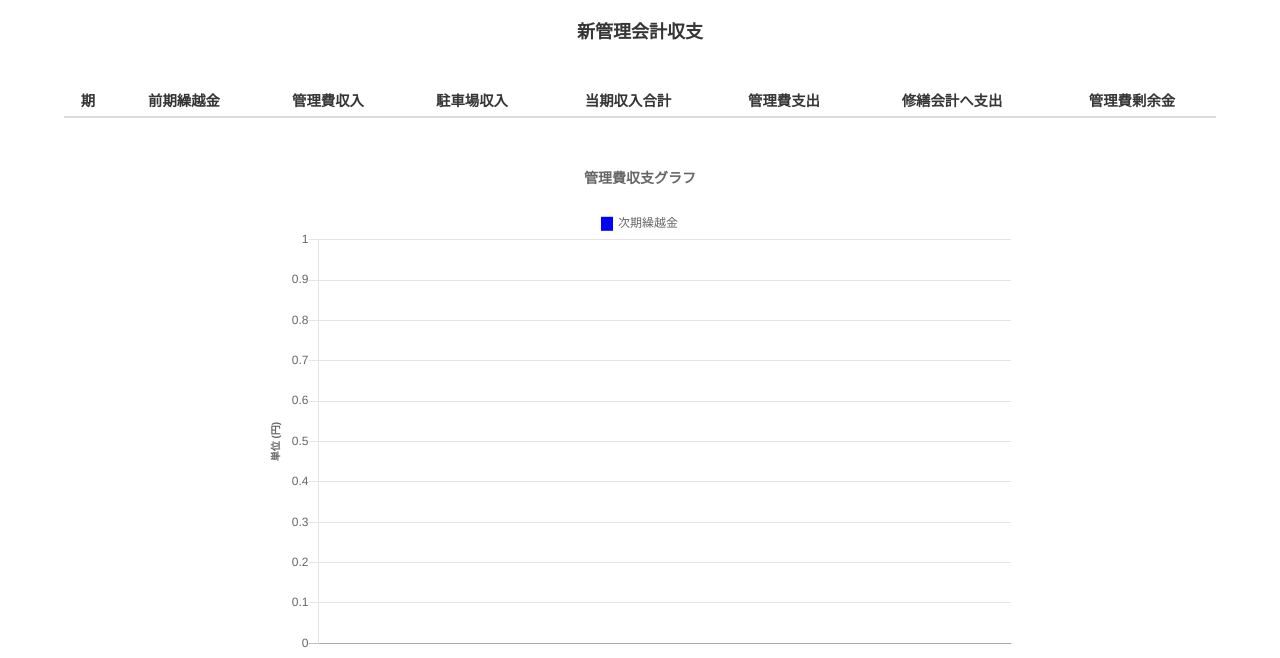
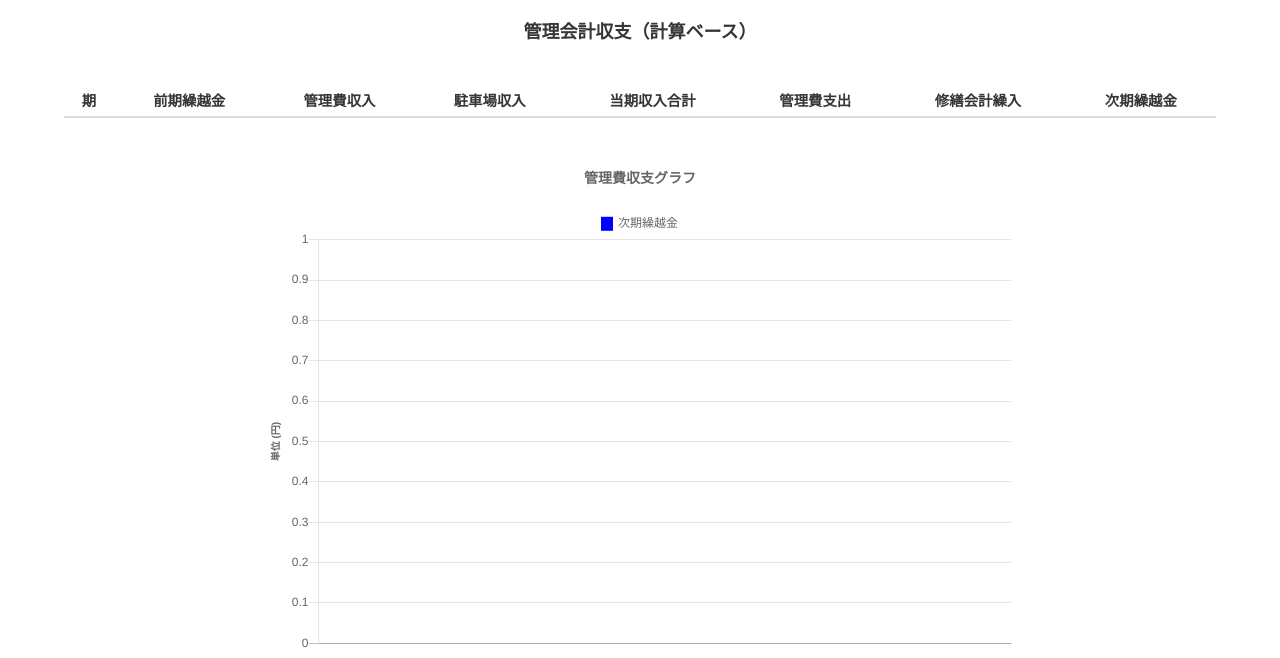
Before and after one commit to gotonorio/accounting, a Django app: page /balance/check_kanrihi/ in a window 1280 px wide. Shown: the part 52-710 px from the top of the page. Run offline with Django 3.2, Linux system fonts and the light colour scheme; the visitor is signed in with stand-in values (Sample User, id 1); data that the repository does not hold is empty; parts of the project's set-up code (start-up, migrations or seed data) failed here and were passed over.

Commit message:
収支リストの表示を修正

```diff
--- a/balance/templates/balance/balance_shuuzen.html
+++ b/balance/templates/balance/balance_shuuzen.html
@@ -35,7 +35,7 @@
 <br>
 <div class="container">
   <div class="content has-text-centered">
-    <h4>修繕会計収支</h4>
+    <h4>修繕会計収支（議案書ベース）</h4>
   </div>
   <br>
   <div class="scroll">
--- a/balance/templates/balance/check_kanrihi.html
+++ b/balance/templates/balance/check_kanrihi.html
@@ -35,7 +35,7 @@
 <br>
 <div class="container">
   <div class="content has-text-centered">
-    <h4>新管理会計収支</h4>
+    <h4>管理会計収支（計算ベース）</h4>
   </div>
   <br>
   <div class="scroll">
@@ -48,8 +48,8 @@
           <th class="has-text-centered">駐車場収入</th>
           <th class="has-text-centered">当期収入合計</th>
           <th class="has-text-centered">管理費支出</th>
-          <th class="has-text-centered">修繕会計へ支出</th>
-          <th class="has-text-centered">管理費剰余金</th>
+          <th class="has-text-centered">修繕会計繰入</th>
+          <th class="has-text-centered">次期繰越金</th>
         </tr>
       </thead>
       <tbody>
--- a/balance/templates/balance/check_shuuzen.html
+++ b/balance/templates/balance/check_shuuzen.html
@@ -35,7 +35,7 @@
 <br>
 <div class="container">
   <div class="content has-text-centered">
-    <h4>新修繕会計収支</h4>
+    <h4>修繕会計収支（計算ベース）</h4>
   </div>
   <br>
   <div class="scroll">
--- a/balance/views.py
+++ b/balance/views.py
@@ -13,7 +13,7 @@ from shuuzenhi_out.views import ShuuzenhiExpenseListView
 
 
 class KanrihiBalanceView(LoginRequiredMixin, generic.TemplateView):
-    """ 管理会計収支リスト表示 """
+    """ 管理会計収支リスト表示（議案書ベース） """
     # template名の指定は必須
     template_name = "balance/balance_kanri.html"
 
@@ -53,7 +53,7 @@ class KanrihiBalanceView(LoginRequiredMixin, generic.TemplateView):
 
 
 class CheckKanrihiBalanceView(LoginRequiredMixin, generic.TemplateView):
-    """ 管理会計収支リスト表示 """
+    """ 管理会計収支リスト表示（計算ベース） """
     # template名の指定は必須
     template_name = "balance/check_kanrihi.html"
 
--- a/shuuzenhi_out/templates/shuuzenhi_out/expense_list.html
+++ b/shuuzenhi_out/templates/shuuzenhi_out/expense_list.html
@@ -43,8 +43,8 @@
     <table class="table is-narrow is-striped is-responsible">
       <thead>
         <tr>
+          <th class="has-text-centered">期</th>
           <th class="has-text-centered">西暦</th>
-          <th class="has-text-centered">期</th>
           <th class="has-text-centered">修繕会計区分支出</th>
           <th class="has-text-centered">管理会計区分支出</th>
           <th class="has-text-centered">保険支出</th>
@@ -54,8 +54,8 @@
       <tbody>
         {% for data in expenselist %}
         <tr>
+          <td class="has-text-centered">{{ data.year|add:start_year }}</td>
           <td class="has-text-centered">{{ data.year }}</td>
-          <td class="has-text-centered">{{ data.year|add:start_year }}</td>
           <td class="has-text-right">{{ data.shuuzen|intcomma }}</td>
           <td class="has-text-right">{{ data.kanri|intcomma }}</td>
           <td class="has-text-right">{{ data.hoken|intcomma }}</td>
```
Also changed, not shown: balance/templates/balance/balance_kanri.html (+5 -5 lines), register/templates/register/mypage.html (+4 -4 lines).
